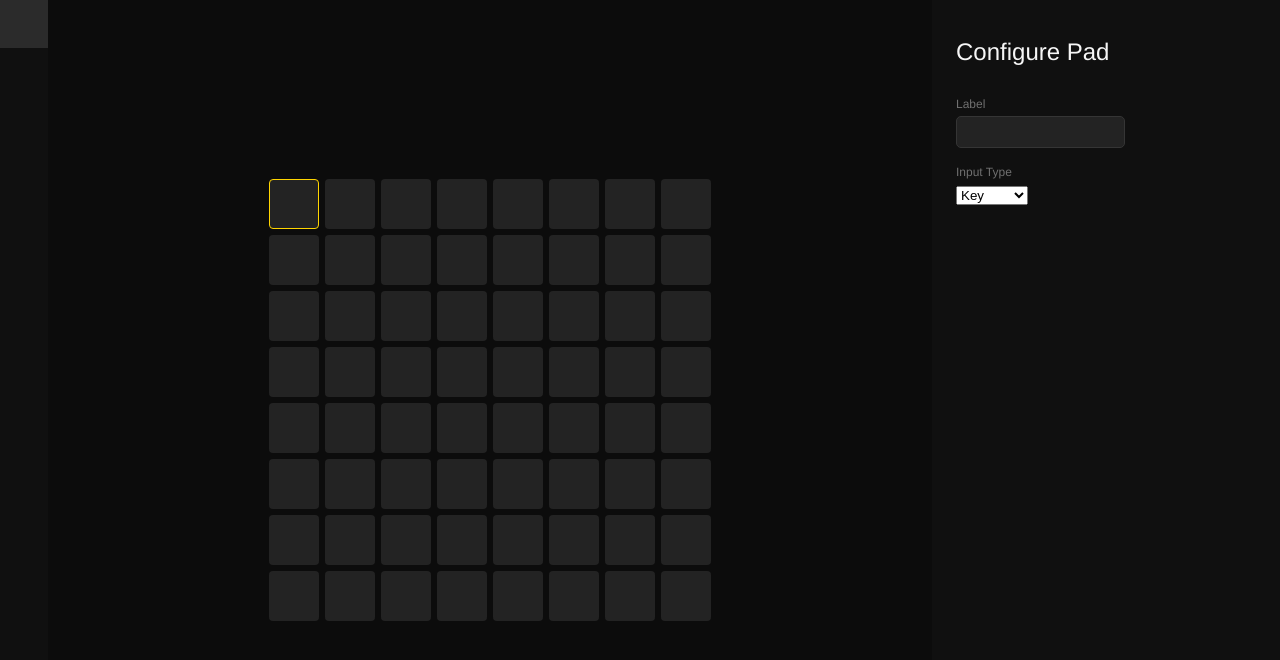
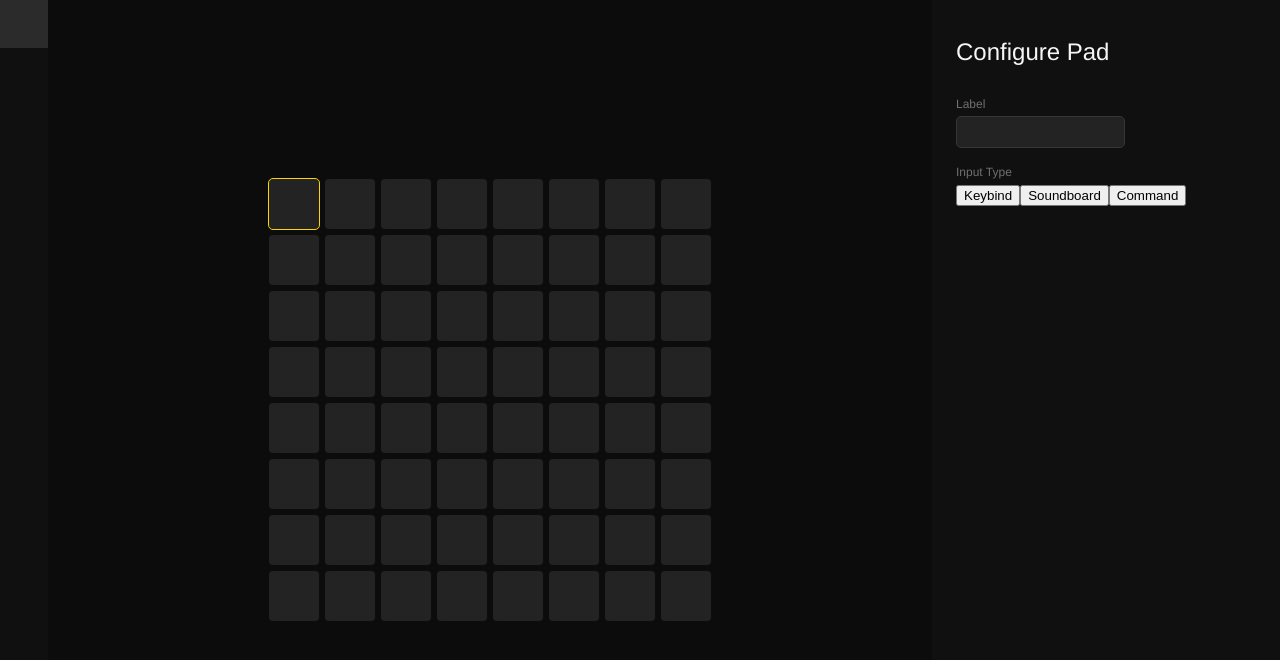
Before and after one commit to feenix1/macropad, a React (Vite) app: page / in a window 1280 px wide. Both pictures are taken after a click on the button 294 px from the left and 204 px from the top of the page. Shown: the top 660 px of the page. Built offline with nearby package versions, Linux system fonts and the light colour scheme.

Commit message:
add label state

```diff
--- a/src/App.css
+++ b/src/App.css
@@ -90,18 +90,12 @@ body {
   height: 100%;
   width: 100%;
   border: none;
-  overflow: ellipsis;
+  overflow: hidden;
+  text-overflow: wrap;
 }
 
 .pad-button-selected {
-  border: 1px solid var(--accent-color);
-}
-
-.pad-button p {
-  margin: 0;
-  padding: 0;
-  font-size: 10px;
-  overflow: clip;
+  outline: 1px solid var(--accent-color);
 }
 
 .configure-panel {
--- a/src/App.tsx
+++ b/src/App.tsx
@@ -18,6 +18,14 @@ function App() {
     }));
   }
 
+  function getSelectedPad() {
+    return pads.find(pad => pad.selected);
+  }
+
+  function handleConfigUpdate(updatedPad: Pad) {
+    setPads(pads.map(pad => pad.padId === updatedPad.padId ? updatedPad : pad));
+  }
+
   return (
     <main className="container">
       <div className="navbar">
@@ -29,23 +37,54 @@ function App() {
           {pads.map((pad, i) => <PadButton key={i} pad={pad} onClick={selectPad} />)}
         </div>
       </div>
+      <ConfigurePanel pad={getSelectedPad()} onConfigUpdate={handleConfigUpdate}/>
+    </main>
+  );
+}
+
+function ConfigurePanel(
+  {pad, onConfigUpdate} :
+  {pad?: Pad, onConfigUpdate?: (pad: Pad) => void }
+) {
+
+  function handleConfigUpdate(updatedPad: Pad) {
+    onConfigUpdate?.(updatedPad);
+  }
+
+  return (
     <div className="configure-panel">
       <h1>Configure Pad</h1>
+      {pad ? <ConfigurePanelContent pad={pad} onConfigUpdate={handleConfigUpdate}/> : <p>No pad selected</p>}
+    </div>
+  )
+}
+
+function ConfigurePanelContent(
+  {pad, onConfigUpdate} :
+  {pad: Pad, onConfigUpdate?: (pad: Pad) => void }
+) {
+
+  function handleChangeLabel(e: React.ChangeEvent<HTMLInputElement>) {
+    pad.label = e.target.value;
+    onConfigUpdate?.(pad);
+  }
+
+  return (
+    <>
       <div>
         <p>Label</p>
-          <input type="text" />
+        <input type="text" value={pad.label} onChange={handleChangeLabel} />
       </div>
       <div>
         <p>Input Type</p>
-          <select name="input-type" id="input-type">
-            <option value="key">Key</option>
-            <option value="macro">Macro</option>
-            <option value="shortcut">Shortcut</option>
-          </select>
+        <div className="input-types">
+          <button>Keybind</button>
+          <button>Soundboard</button>
+          <button>Command</button>
         </div>
       </div>
-    </main>
-  );
+    </>
+  )
 }
 
 function PadButton({pad, onClick}: {pad: Pad, onClick: (index: number) => void}) {
@@ -57,6 +96,7 @@ function PadButton({pad, onClick}: {pad: Pad, onClick: (index: number) => void})
 
   return(
     <button className={className} onClick={handleClick}>
+      {pad.label}
     </button>
   )
 }
--- a/src/components/Button.tsx
+++ b/src/components/Button.tsx
@@ -1,7 +1,7 @@
 import "./Button.css";
 import { ReactNode } from "react";
 
-export default function Button(props: { onClick: () => void, children: ReactNode }) {
+export default function Button(props: { onClick?: () => void, children: ReactNode }) {
     return (
         <button className="button" onClick={props.onClick}>
             {props.children}
--- a/src/models/pad.ts
+++ b/src/models/pad.ts
@@ -2,6 +2,8 @@ export default class Pad {
     padId: number
     selected = false
     label: string = ""
+    // actionType: ActionType
+
 
     constructor(padId: number) {
         this.padId = padId;
```
Also changed, not shown: 1 other file (tests, documents, lock files or other folders). Lines whose indentation alone changed are shown as unchanged.
